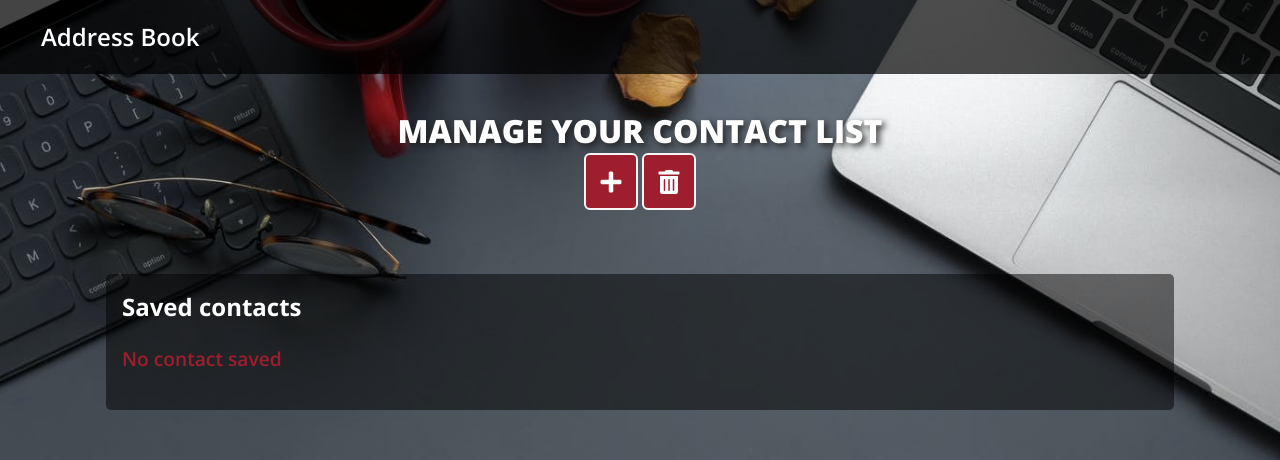
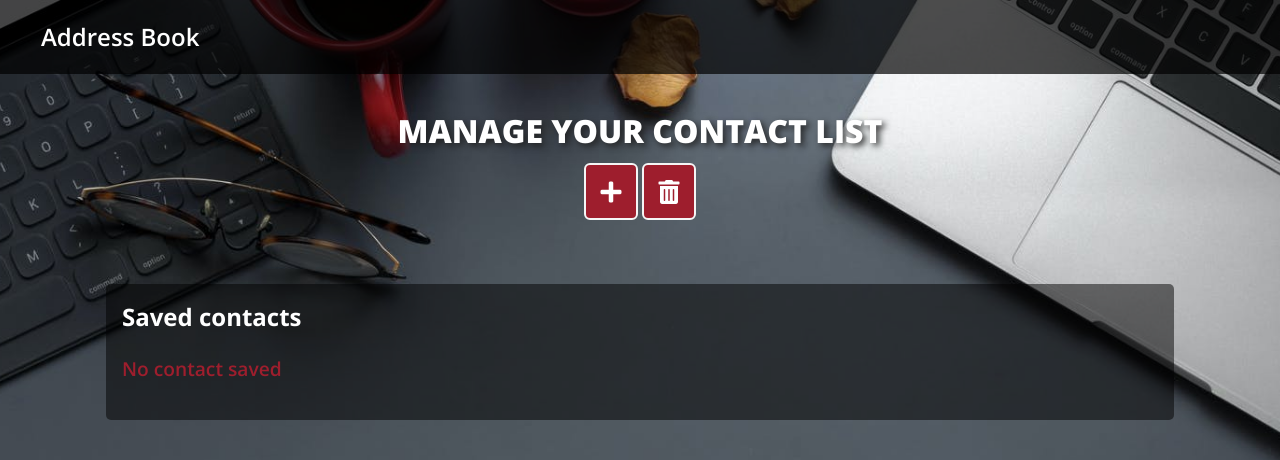
Before and after one commit to sima-coder/AddressBook-App, a PHP site: page / in a window 1280 px wide. Shown: the top 460 px of the page. Run offline with PHP 8.4, Linux system fonts and the light colour scheme.

Commit message:
modification of address-book.css

```diff
--- a/css/address-book.css
+++ b/css/address-book.css
@@ -12,10 +12,8 @@
     color : #fff;
 }
 
-.project-header {
-    text-align: center;
-    color : #fff;
-    margin: 35px 0 0;
+.project-header h1{
+    margin: 35px 0 10px;
 }
 
 .project-section {
```
